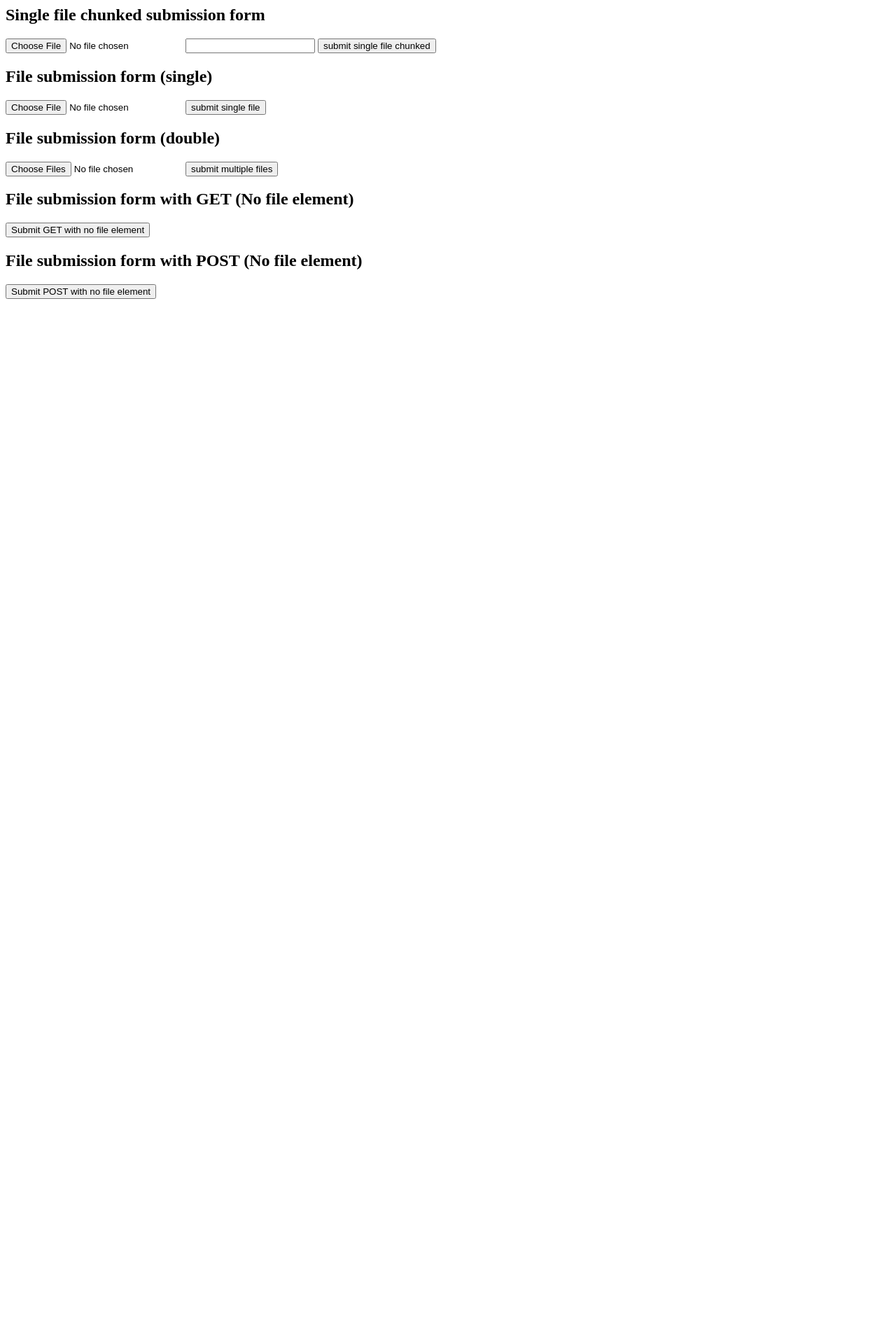
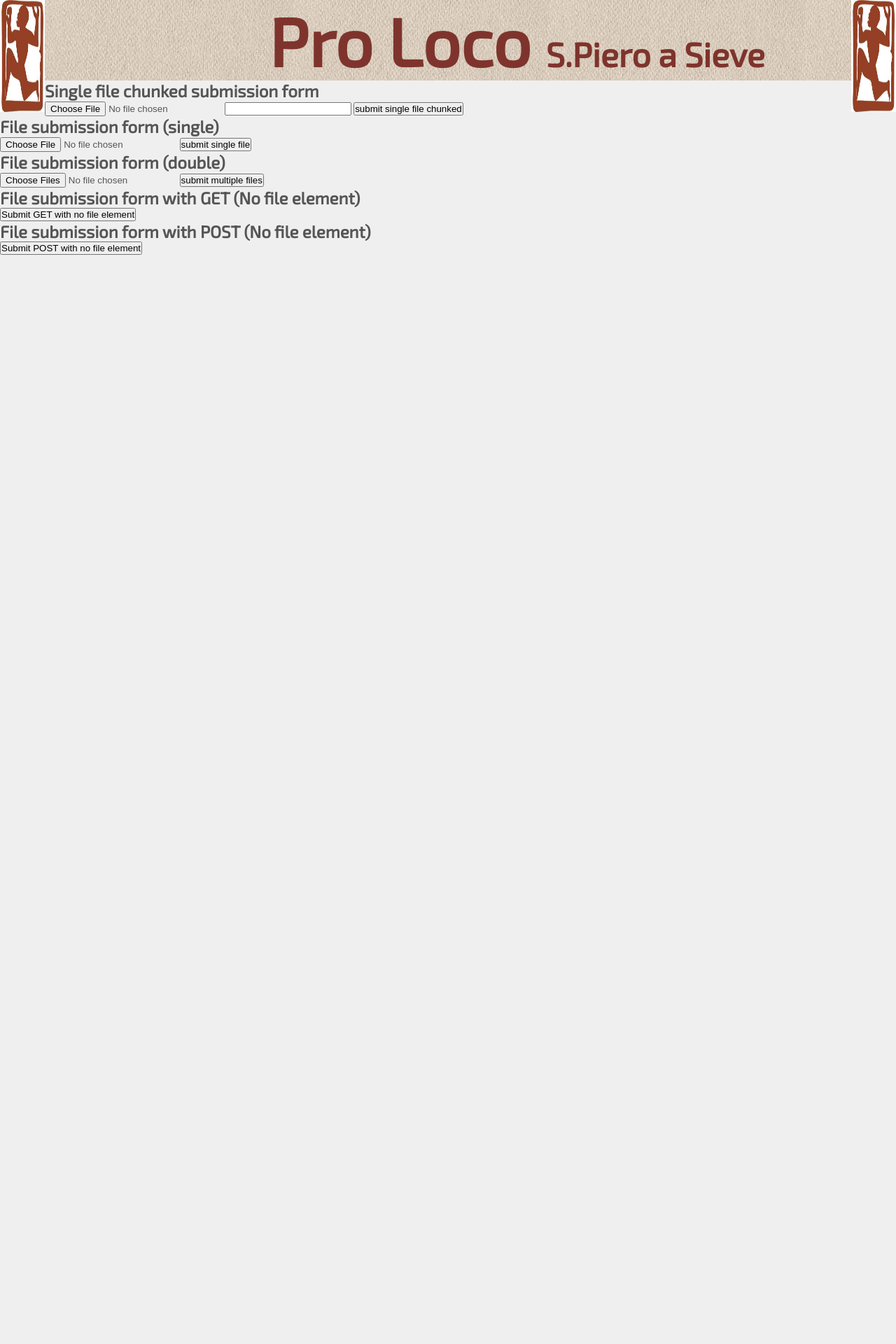
Before and after one commit to carlozanieri/proloco_flask, a Flask app: page /upload_form in a window 1280 px wide. Shown: the top 1920 px of the page at 70% size. Before the commit the page ends 427 px from the top, so only its background shows below. Run offline with Flask 2, Linux system fonts and the light colour scheme.

Commit message:
Versione 1.0

```diff
--- a/proloco_flask.py
+++ b/proloco_flask.py
@@ -75,7 +75,7 @@ def news():
 @app.route('/upload')
 def upload():
 
-    return flask.render_template('index.xhtml', pagina=Connect.body("", "upload"), luogo="upload",menu=Connect.menu(""), submenu=Connect.submnu("") )
+    return flask.render_template('upload_form.html', pagina=Connect.body("", "upload"), luogo="upload",menu=Connect.menu(""), submenu=Connect.submnu("") )
 
 
 @app.route('/newss')
--- a/templates/upload_form.html
+++ b/templates/upload_form.html
@@ -1,5 +1,44 @@
 <html>
 <head>
+	<meta http-equiv="X-UA-Compatible" content="IE=edge"/>
+	<meta name="viewport" content="width=device-width, initial-scale=1, minimum-scale=1, maximum-scale=1"/>
+
+	<link href="https://fonts.googleapis.com/css?family=Exo+2:300,400" rel="stylesheet"/>
+	<!-- required -->
+	<link rel="stylesheet" type="text/css" media="all" href="{{url_for('static', filename ='stellarnav/css/stellarnav.css')}}"/>
+	<!-- required -->
+	<title>Pro Loco San Piero</title>
+		<meta name="description" content="Responsive Multi-Level Menu: Space-saving drop-down menu with subtle effects" />
+		<meta name="keywords" content="multi-level menu, mobile menu, responsive, space-saving, drop-down menu, css, jquery" />
+		<meta name="author" content="Carlo Zanieri" />
+		<link rel="shortcut icon" href="../favicon.ico"/>
+		<link rel="stylesheet" type="text/css" href="{{url_for('static', filename ='menu_6/css/default.css')}}" />
+		<link rel="stylesheet" type="text/css" href="{{url_for('static', filename ='menu_6/css/component.css')}}" />
+		<script src="{{url_for('static', filename ='menu_6/js/modernizr.custom.js')}}"></script>
+		<link href='http://fonts.googleapis.com/css?family=Roboto' rel='stylesheet' type='text/css'/>
+		<link rel="stylesheet" type="text/css" href="{{url_for('static', filename ='menu_6/css/default.css')}}" />
+		<link rel="stylesheet" type="text/css" href="{{url_for('static', filename ='menu_6/css/component.css')}}" />
+    <!-- css files -->
+    <link rel="stylesheet" href="{{url_for('static', filename ='MENU/css/style.css')}}"/>
+    <link rel="stylesheet" href="http://netdna.bootstrapcdn.com/font-awesome/4.7.0/css/font-awesome.min.css"/>
+    <!-- js files -->
+    <style>
+.content { margin:50px auto; max-width:728px; line-height:1.7}
+
+    </style>
+<style>
+/* styles for this sample only */
+*{ margin: 0; padding: 0; }
+body { height: 3200px; font-size: 16px; font-family: 'Exo 2', sans-serif; background: #efefef; color: #555; }
+.header { text-align: center; }
+.header a { padding: 30px 0 0; display: block; font-size: 48px; text-decoration: none; color: #555; }
+.header p { margin: 10px 0 40px 0; font-size: 18px; }
+.container { max-width: 1200px; margin: 0 auto; }
+@media only screen and (max-width : 1000px) {
+	.stellarnav > ul > li > a { padding: 20px 23px; }
+}
+/* styles for this sample only */
+</style>
 <script language="javascript">
 function changeFormAction() {
     // get form and field elements
@@ -23,6 +62,49 @@ function submitForm() {
 
 
 </head>
+<header>
+	<img src="{{url_for('static', filename ='/img/logo.jpg')}}" width="5%" height="5%" style="float: left;"/><p style=" display: inline; vertical-align: baseline; color:#7e342d; font-weight: bold; font-size: 96px; align: center; margin-left:25%"> Pro Loco <h1   style=" vertical-align: text-baseline; display: inline; color:#7e342d; font-size: 48px; text-align: center;" >S.Piero a Sieve</h1><img src="{{url_for('static', filename ='/img/logo.jpg')}}" width="5%" height="5%" style="float: right;"/> </p>
+
+	<div class="header">
+
+	</div>
+	<div class="stellarnav">
+		<ul>
+			{% for menus in menu %}
+			<li>
+
+                				<a href="{{ menus[6] }}" class="gn-icon gn-icon-help">{{menus[4]}}</a>
+								<ul class="dl-submenu">
+									{% for submenus in submenu %}
+									<li >
+												{% if menus[1] == submenus[2] %}
+                        					<a href="{{submenus[6]}}" ><span></span> {{submenus[4]}}</a>
+											{% endif %}
+									</li>
+									{% endfor %}
+								</ul>
+							</li>
+			{% endfor%}
+
+		</ul>
+	</div><!-- .stellarnav -->
+
+	<!-- required -->
+	<script type='text/javascript' src='https://ajax.googleapis.com/ajax/libs/jquery/3.3.1/jquery.min.js'></script>
+	<script type="text/javascript" src="{{url_for('static', filename ='stellarnav/js/stellarnav.min.js')}}"></script>
+	<script type="text/javascript">
+		jQuery(document).ready(function($) {
+			jQuery('.stellarnav').stellarNav({
+				theme: 'dark',
+				breakpoint: 960,
+				position: 'right',
+				phoneBtn: '18009997788',
+				locationBtn: 'https://www.google.com/maps'
+			});
+		});
+	</script>
+	<!-- required -->
+</header>
 <body>
 
 {% with messages = get_flashed_messages() %}
```
